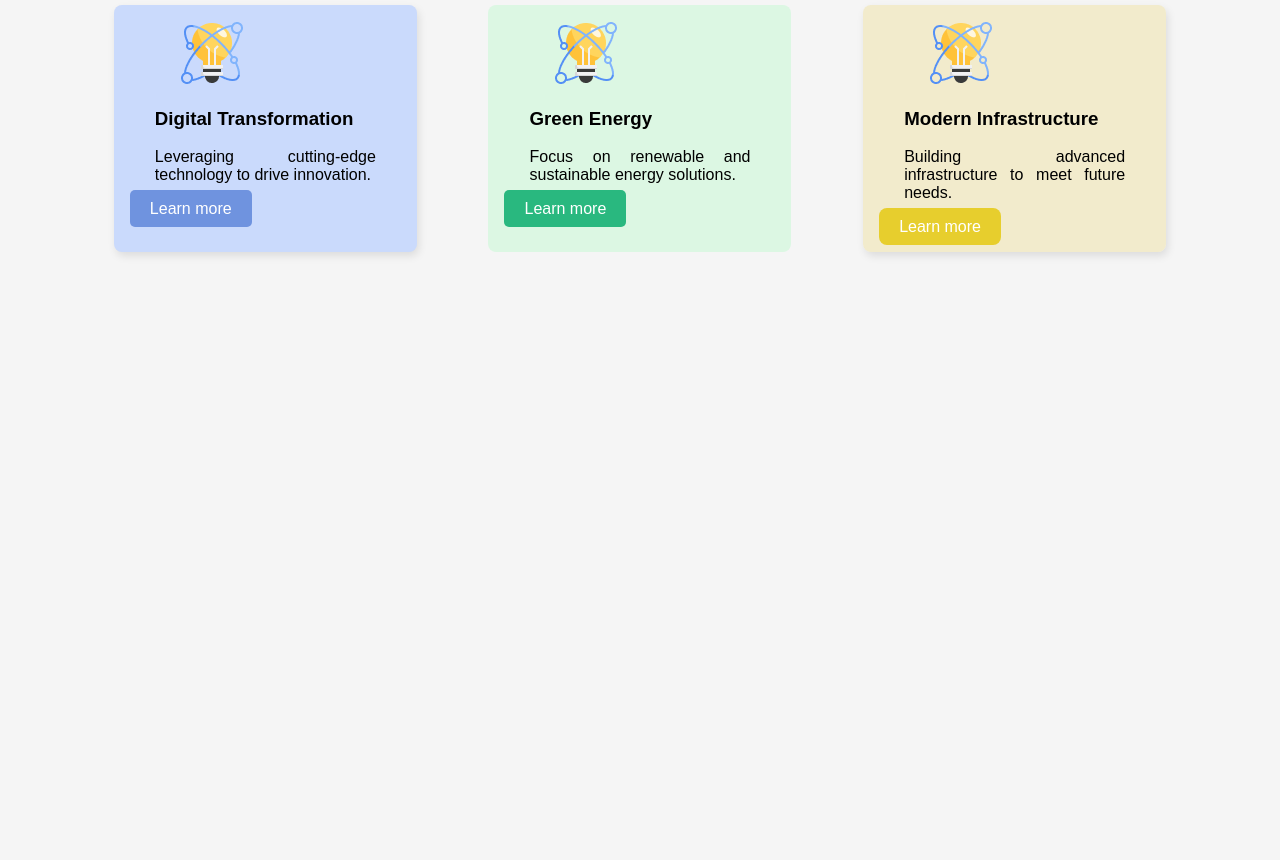
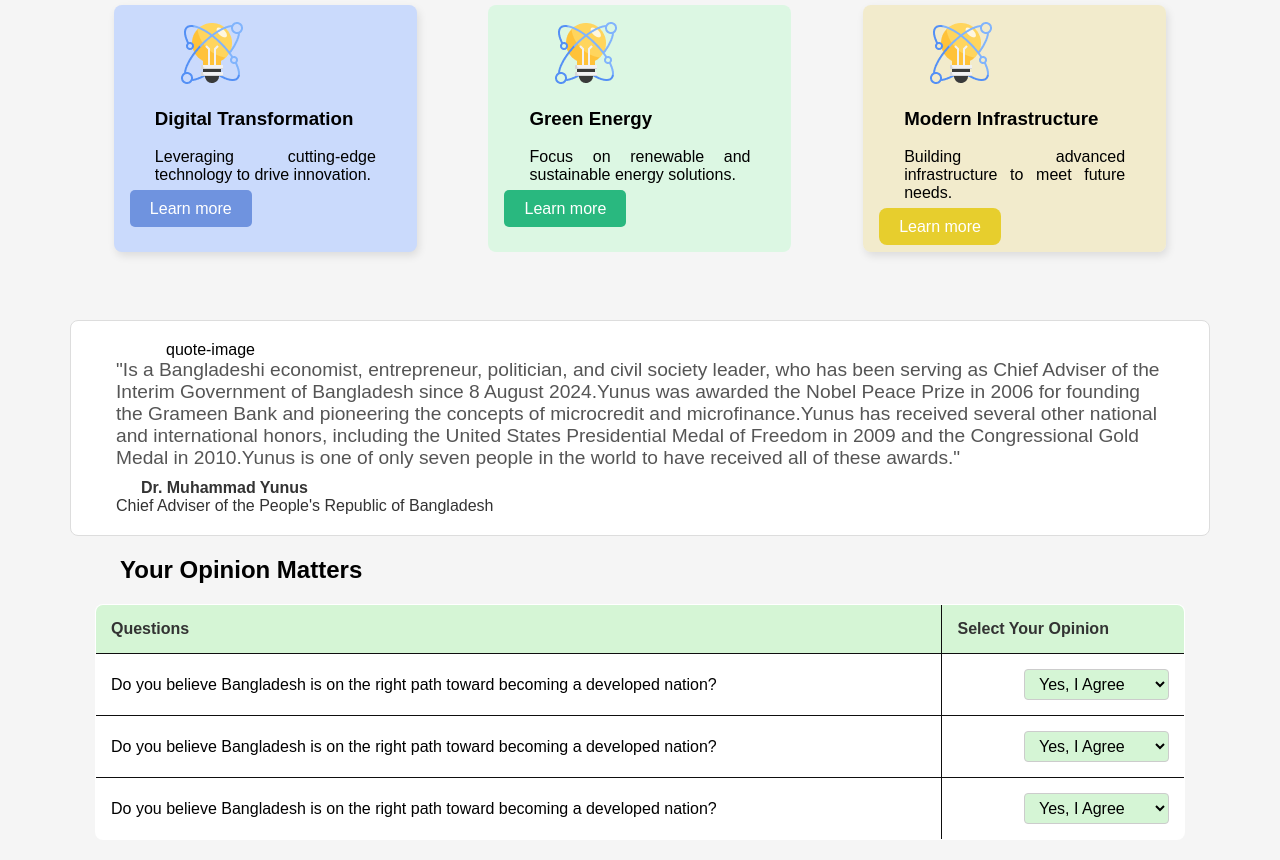
Before and after one commit to Tanzilulbasith/my-first-repo, a plain HTML site: page index.html in a window 1280 px wide. Shown: the part 1371-2231 px from the top of the page. Before the commit the page ends 1671 px from the top, so only its background shows below. Drawn offline with Linux system fonts and the light colour scheme.

Commit message:
my fourth commit with visitem, quote section and opinion section

```diff
--- a/index.html
+++ b/index.html
@@ -90,6 +90,51 @@
             <p>Building advanced infrastructure to meet future needs.</p>
             <a href="#" class="button3">Learn more</a>
         </div></section>
+        <body>
+          <div class="quote-section">
+            <div class="quote-image"><a href="asset.css/quote-bg.png"></a>quote-image</div>
+              <blockquote>
+                  "Is a Bangladeshi economist, entrepreneur, politician, and civil society leader, who has been serving as Chief Adviser of the Interim Government of Bangladesh since 8 August 2024.Yunus was awarded the Nobel Peace Prize in 2006 for founding the Grameen Bank and pioneering the concepts of microcredit and microfinance.Yunus has received several other national and international honors, including the United States Presidential Medal of Freedom in 2009 and the Congressional Gold Medal in 2010.Yunus is one of only seven people in the world to have received all of these awards."</blockquote>
+              <div class="author"><strong>Dr. Muhammad Yunus</strong><br>Chief Adviser of the People's Republic of Bangladesh</div>
+          </div>
 
- </body>
-</html>
+          <div class="opinion-section">
+            <h2>Your Opinion Matters</h2>
+            <table>
+                <thead>
+                    <tr>
+                        <th>Questions</th>
+                        <th>Select Your Opinion</th>
+                    </tr>
+                </thead>
+                <tbody>
+                    <tr>
+                        <td>Do you believe Bangladesh is on the right path toward becoming a developed nation?</td>
+                        <td>
+                            <select>
+                                <option>Yes, I Agree</option>
+                                <option>No, I Disagree</option>
+                            </select>
+                        </td>
+                    </tr>
+                    <tr>
+                        <td>Do you believe Bangladesh is on the right path toward becoming a developed nation?</td>
+                        <td>
+                            <select>
+                                <option>Yes, I Agree</option>
+                                <option>No, I Disagree</option>
+                            </select>
+                        </td>
+                    </tr>
+                    <tr>
+                        <td>Do you believe Bangladesh is on the right path toward becoming a developed nation?</td>
+                        <td>
+                            <select>
+                                <option>Yes, I Agree</option>
+                                <option>No, I Disagree</option>
+                            </select>
+                        </td>
+                    </tr>
+                </tbody>
+            </table>
+        </div>
--- a/style/ass.css
+++ b/style/ass.css
@@ -207,9 +207,90 @@ header {
     color: white;
     border-radius: 8px;
     font-size: 16px;
-    transition: all 0.3s ease;p
+    transition: all 0.3s ease;
 }
 
 .button3:hover {
     background-color: #02231a;
 }
+
+
+.quote-section {
+  position: relative;
+  background-color: #fff;
+  padding: 20px;
+  margin: 20px;
+  border: 1px solid #ddd;
+  border-radius: 8px;
+}
+
+.quote-section:before {
+  content: "";
+  position: absolute;
+  top: 0;
+  left: 0;
+  width: 100%;
+  height: 100%;
+  background-size: cover;
+  opacity: 0.1;
+  z-index: -1;
+  border-radius: 8px;
+}
+
+.quote-section blockquote {
+  font-size: 1.2em;
+  font-style: normal;
+  color: #555;
+  margin: 0;
+}
+
+.quote-section .author {
+  margin-top: 10px;
+  font-weight: normal;
+  color: #333;
+}
+
+.quote-image {
+  background-image:cross-fade(25%) ;
+}
+
+.opinion-section {
+  margin: 20px;
+}
+
+.opinion-section table {
+  width: 100%;
+  margin: auto;
+  border-collapse: collapse;
+  background-color: #fff;
+  border: 1px solid #0d0d0d;
+  border-radius: 8px;
+   overflow: hidden;
+}
+.opinion-section th, .opinion-section td {
+  padding: 15px;
+  text-align: left;
+  border: 1px solid #0e0e0e;
+}
+
+.opinion-section th {
+  background-color: #d5f5d5;
+  color: #333;
+}
+
+.opinion-section td:last-child {
+  text-align: right;
+}
+
+select {
+  padding: 5px 10px;
+  border: 1px solid #ccc;
+  background-color: #d5f5d5;
+  border-radius: 4px;
+  font-size: 1em;
+}
+
+select:focus {
+  outline: none;
+  border-color: #66afe9;
+}
```
